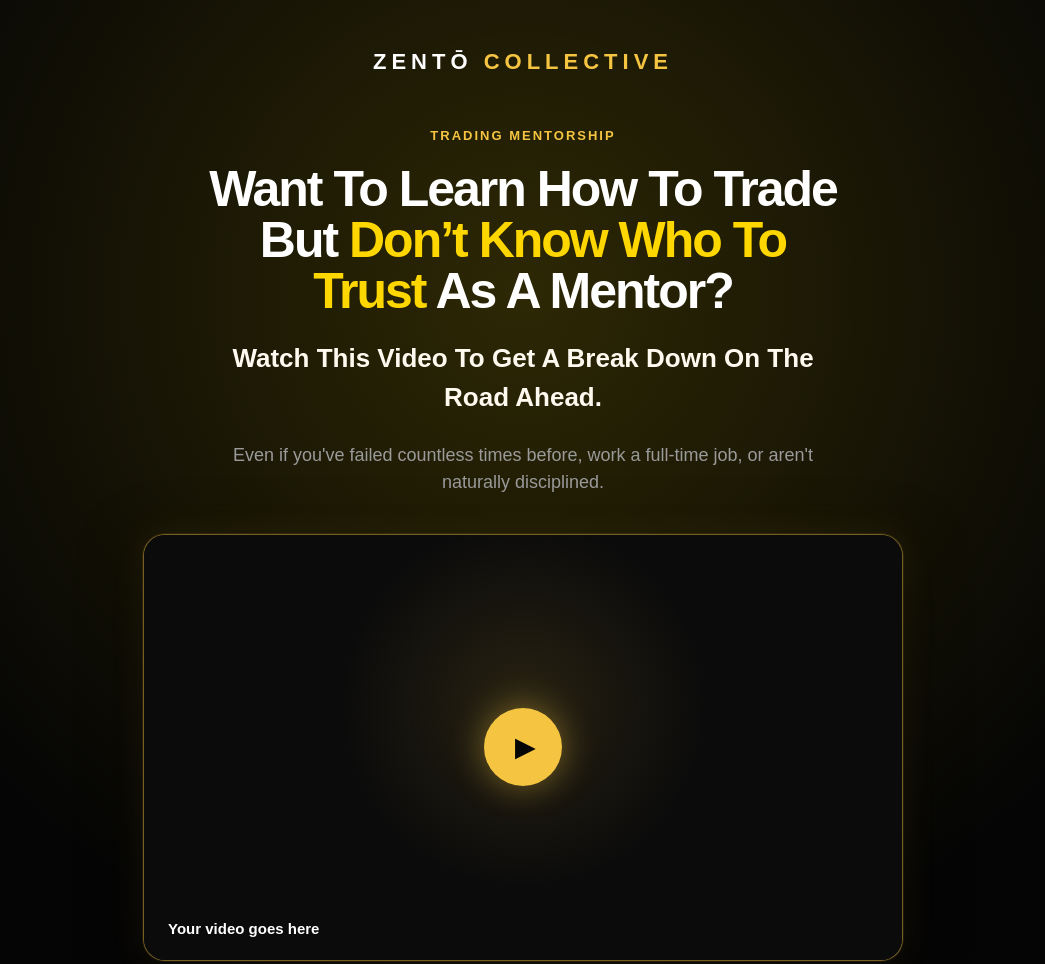
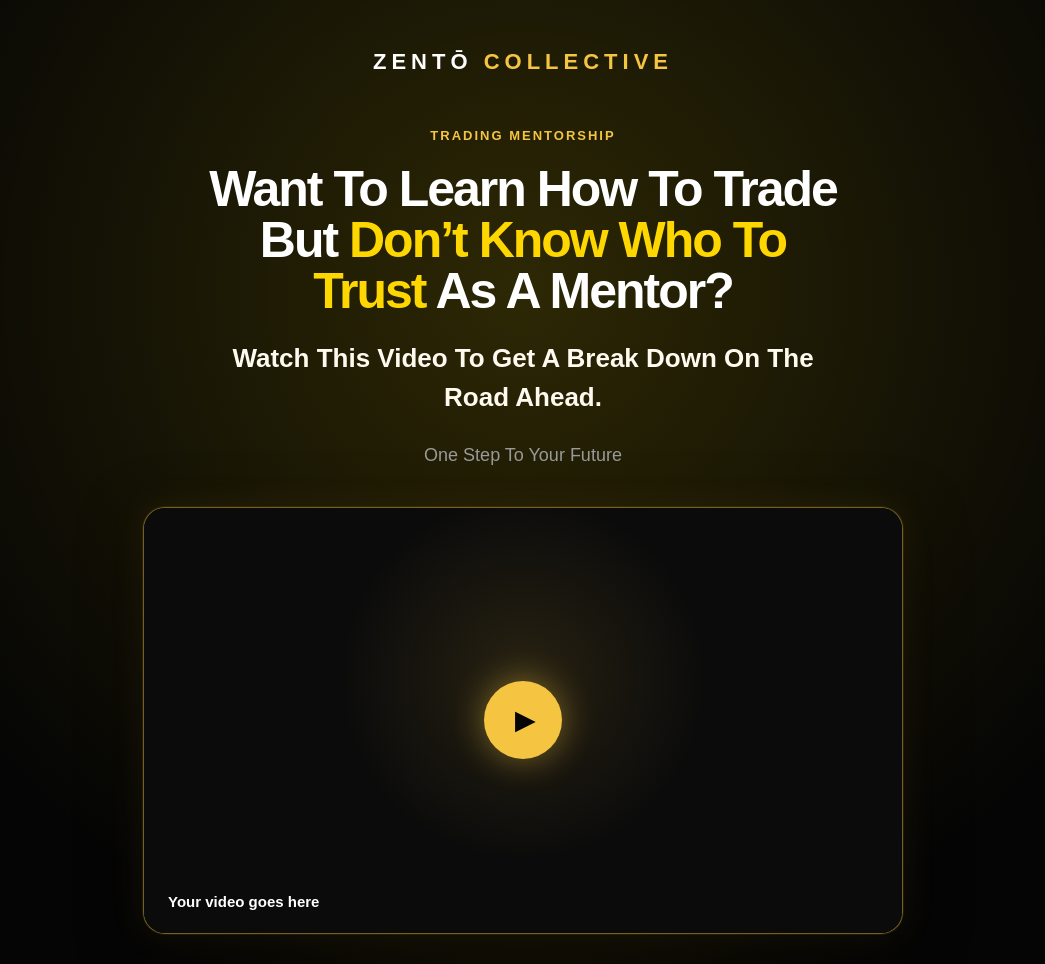
Before and after one commit to djayyy616/Yellow, a plain HTML site: page index.html in a window 1280 px wide. Shown: the top 964 px of the page, without its empty margins (117-1162 px from the left). Drawn offline with Linux system fonts and the light colour scheme.

Commit message:
Update index.html

```diff
--- a/index.html
+++ b/index.html
@@ -395,8 +395,7 @@ radial-gradient(circle at 50% 65%, rgba(255, 220, 0, 0.10), transparent 35%),
         </div>
 
         <p class="hero-description">
-          Even if you've failed countless times before, work a
-          full-time job, or aren't naturally disciplined.
+          One Step To Your Future
         </p>
 
         <!-- Video placeholder -->
```
